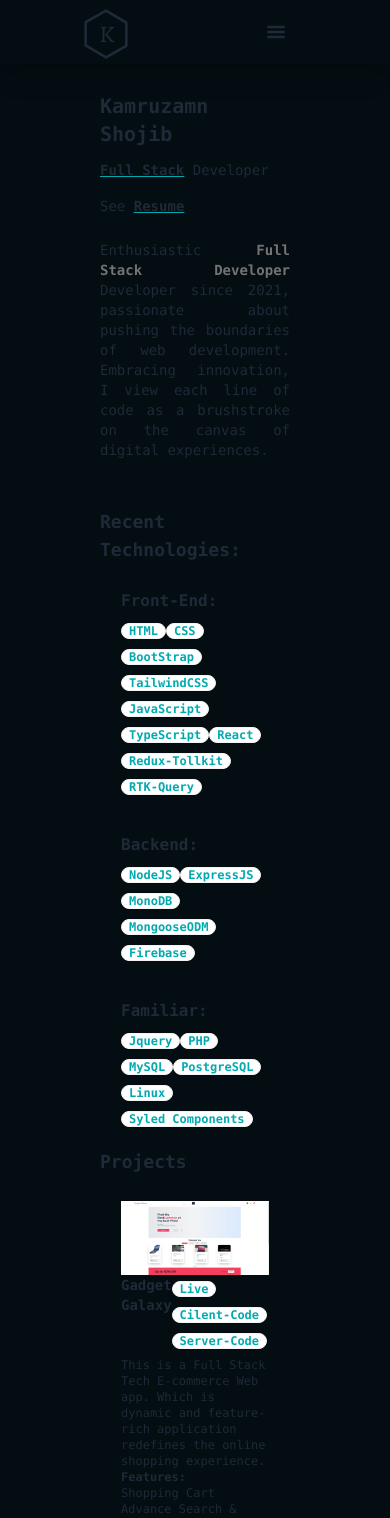
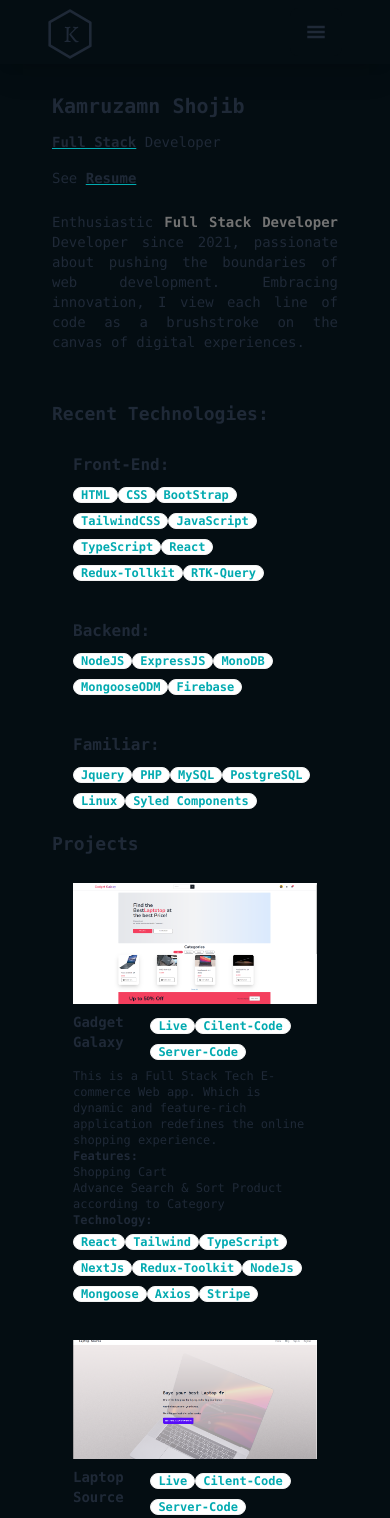
Before and after one commit to kmdshojib/portfolio-v2, a Next.js app: page / in a window 390 px wide. Shown: the top 1518 px of the page. Built offline with nearby package versions, Linux system fonts and the light colour scheme.

Commit message:
moblie responsive fixed

```diff
--- a/app/Components/Contact/Contact.tsx
+++ b/app/Components/Contact/Contact.tsx
@@ -37,7 +37,7 @@ const Contact: React.FC = () => {
       });
   };
   return (
-    <div name="contact" id="contact">
+    <div data-name="contact" id="contact">
       <p className="font-bold text-lg font-mono mb-2">Get in Touch</p>
       <div>
         <form
--- a/app/Components/Navigation/Naviagation.tsx
+++ b/app/Components/Navigation/Naviagation.tsx
@@ -32,7 +32,7 @@ const Navigation = () => {
         scrolled ? "bg-blurred fixed shadow-xl" : "bg-transparent"
       } shadow-xl mb-2`}
     >
-      <div className="flex-1 mx-14">
+      <div className="flex-1 mx-5 md:mx-14">
         <Link
           href="/"
           className="btn btn-ghost normal-case text-xl"
@@ -75,7 +75,7 @@ const Navigation = () => {
           </li>
         </ul>
       </div>
-      <div className="block md:hidden mr-20">
+      <div className="block md:hidden mr-10">
         <MobileMenu />
       </div>
     </div>
--- a/app/Components/ProjectCard/ProjectCard.tsx
+++ b/app/Components/ProjectCard/ProjectCard.tsx
@@ -30,7 +30,7 @@ const ProjectCard: React.FC<ProjectCardProps> = ({
     <div className=" rounded-lg border border-transparent px-5 py-4  transition-colors hover:border-gray-300 hover:bg-gray-100 hover:dark:border-neutral-700 hover:dark:bg-neutral-800/30">
       <div className="flex flex-col md:flex-row">
         <Image
-          className="w-full object-contain mr-0 md:mr-2 md:w-1/4"
+          className="w-full object-contain mr-0 mb-2 md:mb-0 md:mr-2 md:w-1/4"
           width={100}
           height={100}
           alt="peoject-image"
--- a/app/page.tsx
+++ b/app/page.tsx
@@ -10,7 +10,7 @@ export default function Home() {
   return (
     <div className="bg-[#040D12] ">
       <Naviagation />
-      <div className="flex flex-col min-h-screen mx-20">
+      <div className="flex flex-col min-h-screen mx-8 md:mx-20">
         <div className="flex-1 pl-5 pr-5 flex flex-col justify-center ">
           <About />
           <Projects />
--- a/next.config.js
+++ b/next.config.js
@@ -12,12 +12,7 @@ const nextConfig = {
         stripe_key: process.env.EMAIL,
         stripe_secretkey: process.env.PASSWORD,
     },
-    eslint: {
-        ignoreDuringBuilds: true,
-    },
-    typescript: {
-        ignoreBuildErrors: true
-    }
+
 }
 
 module.exports = nextConfig
```
